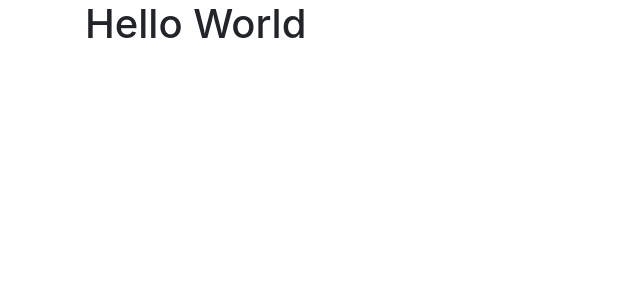
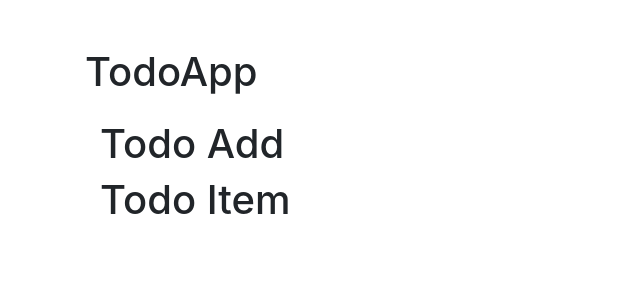
Before and after one commit to jorchsg/ToDoList, a React (Create React App) app: page / in a window 1280 px wide. Shown: the top 300 px of the page, without its empty margins (0-640 px from the left). Built offline with nearby package versions, Linux system fonts and the light colour scheme.

Commit message:
create layout context and reducer files

```diff
--- a/src/App.js
+++ b/src/App.js
@@ -1,7 +1,11 @@
+import React from 'react';
+import TodoView from './components/layout/TodoView';
+
+
 function App() {
   return (
     <div className="container">
-      <h1>Hello World</h1>
+      <TodoView />
     </div>
   );
 }
--- /dev/null
+++ b/src/components/layout/TodoView.js
@@ -0,0 +1,27 @@
+import React from 'react'
+
+const TodoView = () => {
+    return (
+        <div className="container">
+
+            <div className="row mt-5">
+                <h1>TodoApp</h1>
+                <hr />
+            </div>
+
+            <div className="row mt-3">
+                <div className="col-12">
+                    <h1>Todo Add</h1>
+                </div>
+
+                <div className="col-12">
+                    <h1>Todo Item</h1>
+                </div>
+
+            </div>
+
+        </div>
+    )
+}
+
+export default TodoView;
```
Also changed, not shown: src/components/layout/TodoAdd.js (added, +11 -0 lines), src/components/layout/TodoDisplayItem.js (added, +11 -0 lines), src/components/layout/TodoEdit.js (added, +11 -0 lines), src/components/layout/TodoList.js (added, +11 -0 lines), src/components/layout/TodoListItem.js (added, +11 -0 lines), src/components/todo/TodoContext.js (added), src/components/todo/TodoReducer.js (added).
